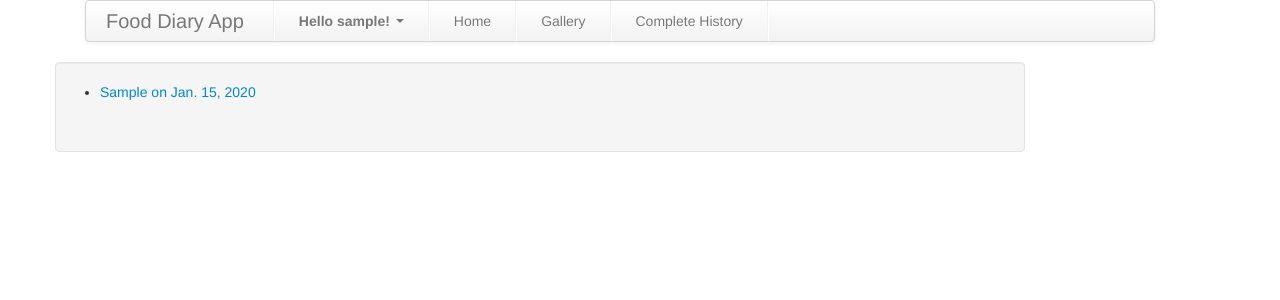
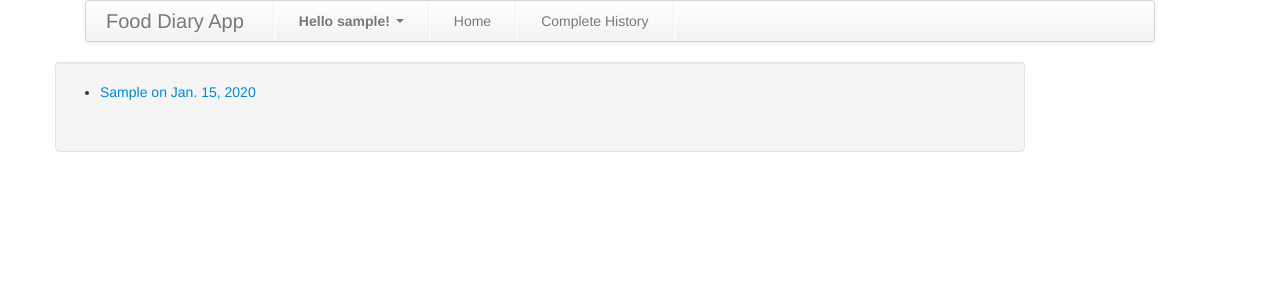
Before and after one commit to nb10187/food_diary, a Django app: page /diary/history/ in a window 1280 px wide. Shown: the top 300 px of the page. Run offline with Django 3.2, Linux system fonts and the light colour scheme; a user stored in the database is signed in; tables that the repository leaves empty hold one stand-in row (values such as "Sample post"); parts of the project's set-up code (start-up, migrations or seed data) failed here and were passed over; some libraries are stand-ins or nearby versions.

Commit message:
Update history.html

```diff
--- a/diary/templates/diary/history.html
+++ b/diary/templates/diary/history.html
@@ -53,12 +53,10 @@
 
 
 								<li  class="divider-vertical"> </li>
-								<li> <a href="/diary/create">Home</a></li>
-								<li  class="divider-vertical"> </li>
-								<li> <a href="/diary/gallery">Gallery</a></li>
+								<li> <a href="/foody/create">Home</a></li>
 								<li  class="divider-vertical"> </li>
 
-                                <li> <a href="/diary/history">Complete History</a></li>
+                                <li> <a href="/foody/history">Complete History</a></li>
 								<li  class="divider-vertical"> </li>
 
 
@@ -102,7 +100,7 @@
                             <li>
 
 
-                        <a href="{% url 'foody:detail' diary.id %}" > {{ diary.meal_type }} on {{ diary.entry_date }}</a>
+                        <a href="/foody/{{diary.id}}"  > {{ diary.meal_type }} on {{ diary.entry_date }}</a>
                     </li>
 
 
```
